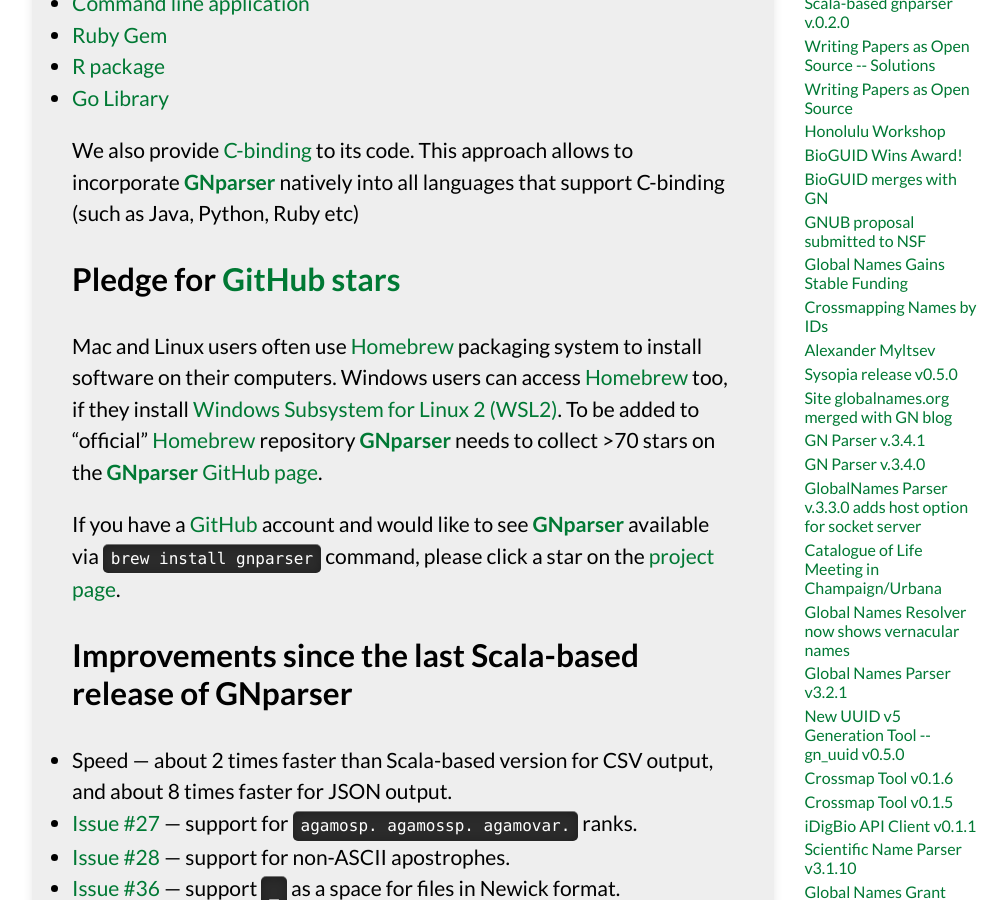
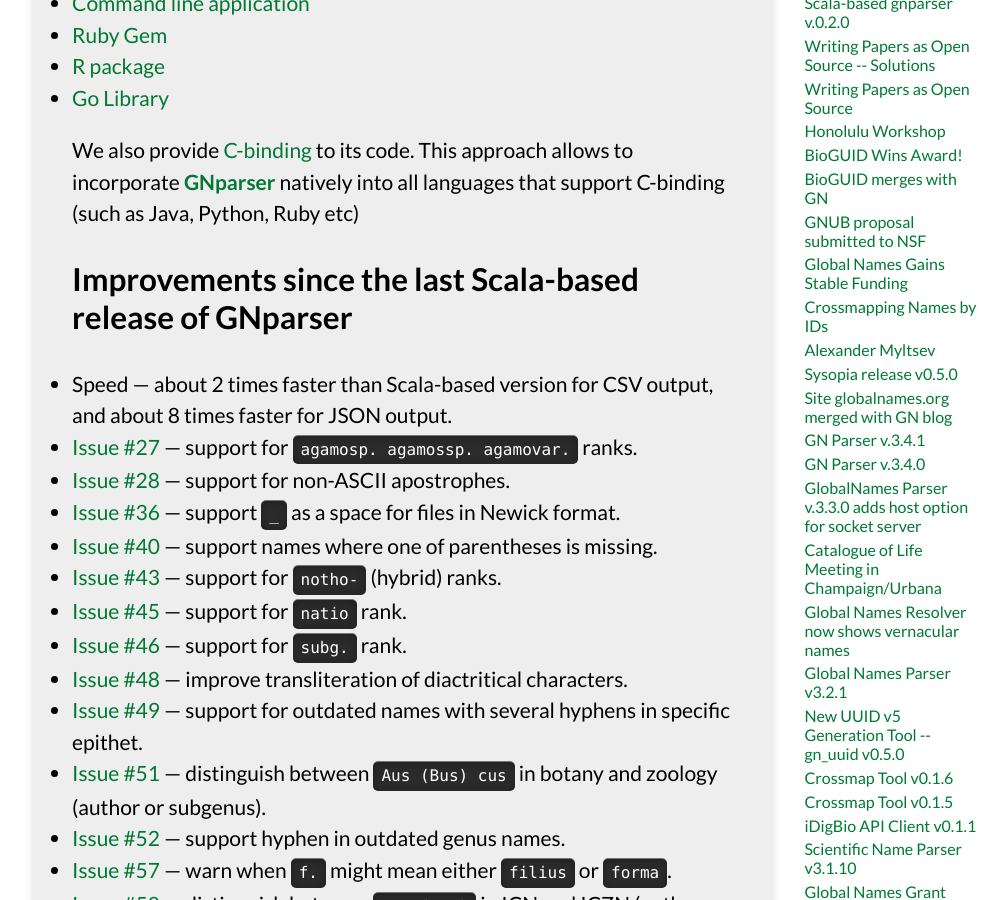
Before and after one commit to GlobalNamesArchitecture/GlobalNamesArchitecture.github.io, a Jekyll site: the page built from _posts/2021-03-24-gnparser.md, in a window 1280 px wide and 900 px high, scrolled down 1098 px. Shown: the whole window, without its empty margins (139-1146 px from the left). Built offline with Jekyll 4.4.1, drawn with Linux system fonts in a browser that asks for light colours; nearby versions of some CDN libraries.

Commit message:
remove homebrew paragraph

```diff
--- a/_posts/2021-03-24-gnparser.md
+++ b/_posts/2021-03-24-gnparser.md
@@ -43,18 +43,6 @@
 [C-binding](https://github.com/gnames/gnparser/blob/master/binding/main.go) to
 its code. This approach allows to incorporate [**GNparser**][gnparser] natively
 into all languages that support C-binding (such as Java, Python, Ruby etc)
-
-## Pledge for [GitHub stars][gnparser]
-
-Mac and Linux users often use [Homebrew] packaging system to install software
-on their computers. Windows users can access [Homebrew] too, if they install
-[Windows Subsystem for Linux 2 (WSL2)][wsl]. To be added to "official"
-[Homebrew] repository [**GNparser**][gnparser] needs to collect >70 stars on
-the [**GNparser** GitHub page][gnparser].
-
-If you have a [GitHub] account and would like to see [**GNparser**][gnparser]
-available via `brew install gnparser` command, please click a star on the
-[project page][gnparser].
 
 ## Improvements since the last Scala-based release of GNparser
 
```
